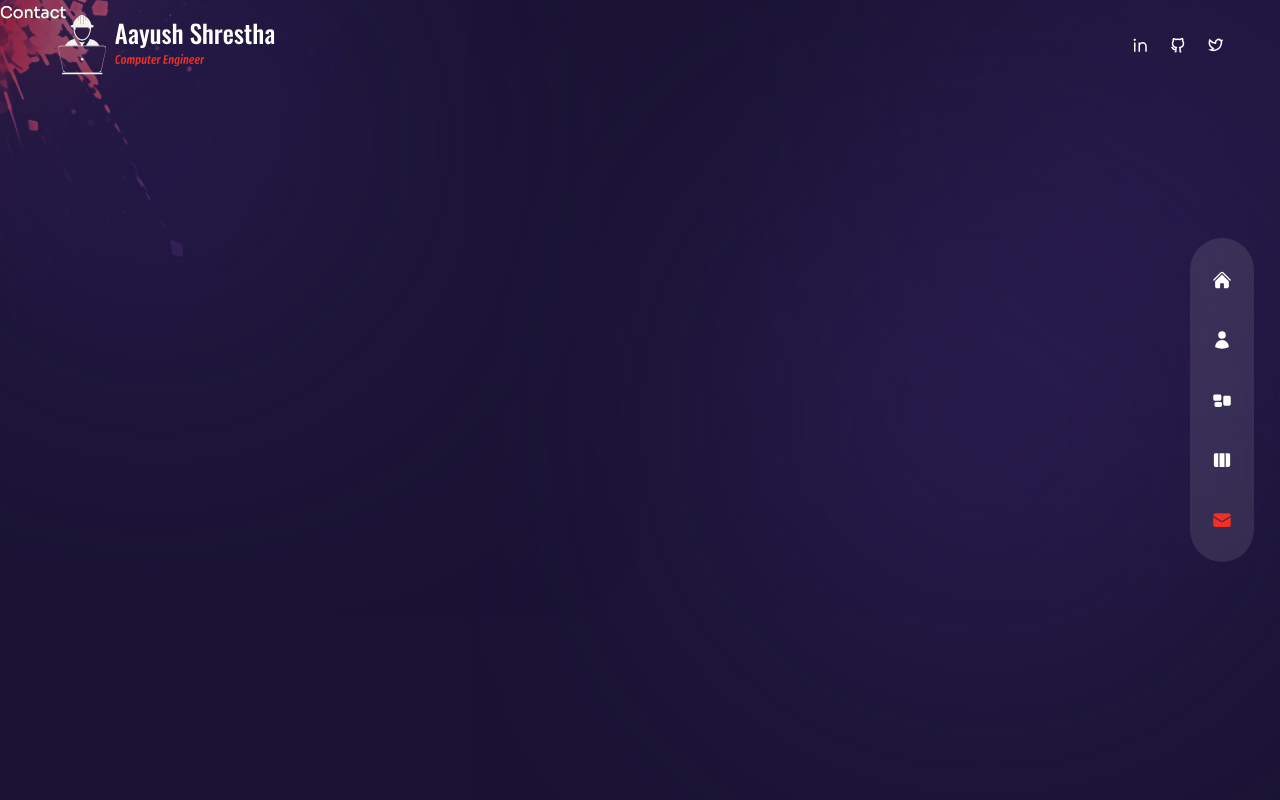
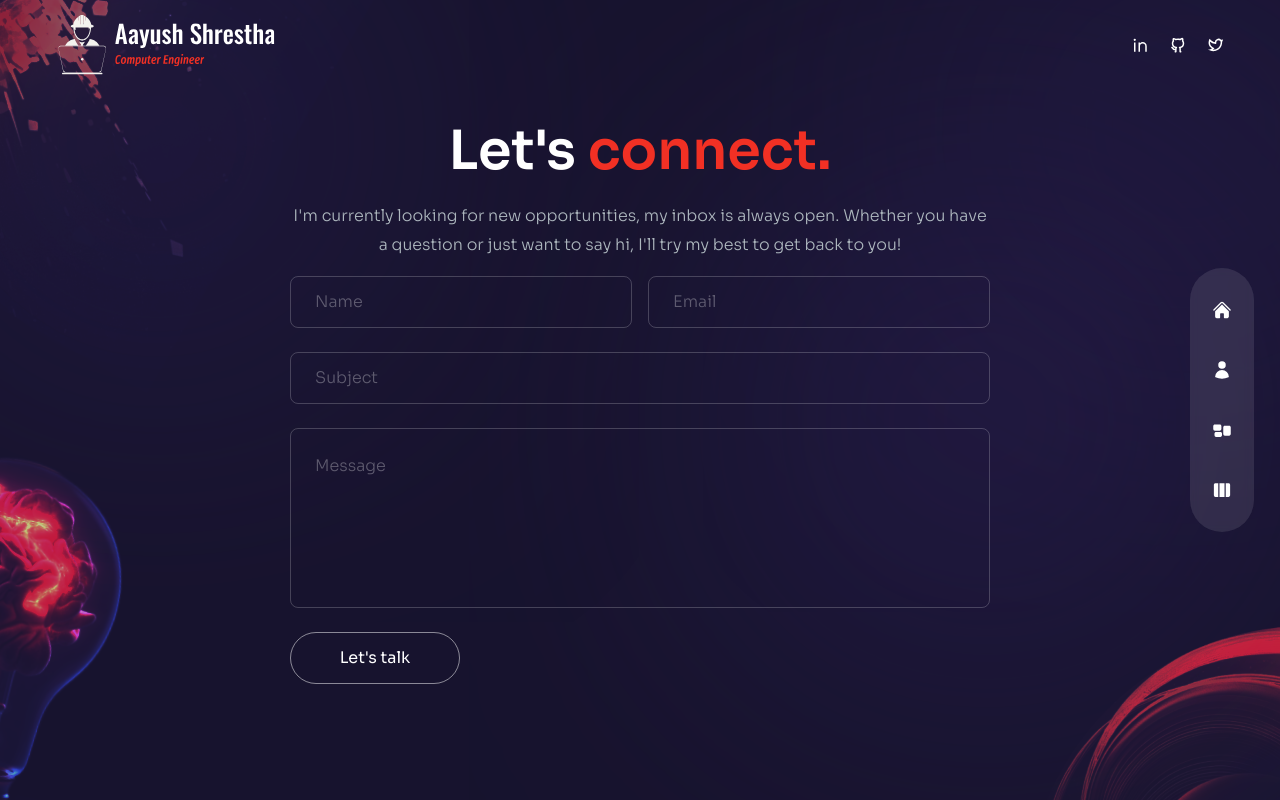
Before and after one commit to aayush105/portfolio, a Next.js app: page /contact in a window 1280 px wide. Built offline with nearby package versions, Linux system fonts and the light colour scheme.

Commit message:
work on contact page

```diff
--- a/components/Nav.js
+++ b/components/Nav.js
@@ -25,11 +25,11 @@ export const navData = [
     path: '/projects',
     icon: <HiViewColumns /> ,
   },
-  {
-    name: 'contact',
-    path: '/contact',
-    icon: <HiEnvelope />,
-  },
+  // {
+  //   name: 'contact',
+  //   path: '/contact',
+  //   icon: <HiEnvelope />,
+  // },
 ];
 
 const Nav = () => {
--- a/package.json
+++ b/package.json
@@ -26,6 +26,7 @@
     "react-icons": "^4.8.0",
     "react-tsparticles": "^2.9.3",
     "react-type-animation": "^3.2.0",
+    "resend": "^2.1.0",
     "swiper": "^9.4.0",
     "tailwind-scrollbar": "^3.0.4",
     "tsparticles": "^2.9.3"
--- a/pages/about/index.js
+++ b/pages/about/index.js
@@ -195,10 +195,10 @@ const About = () => {
           Quick learner with a strong adaptability to new technologies and programming languages.
         </motion.p>
         <div>
-          <button className="px-6 py-3 w-full sm:w-fit rounded-full mr-4 bg-white hover:bg-slate-200 text-black">
+          <button className="px-6 py-3 w-full sm:w-fit rounded-full mr-4 bg-white border-2 border-accent hover:border-white hover:bg-slate-200 text-black">
             <Link href="/contact">Hire Me</Link>
           </button>
-          <button className="px-6 py-3 w-full sm:w-fit rounded-full bg-transparent hover:bg-slate-900 text-accent border-white border-2 mt-3">
+          <button className="px-6 py-3 w-full sm:w-fit rounded-full bg-transparent hover:bg-slate-900 text-accent hover:border-accent border-2 mt-3">
             <a href="https://drive.google.com/file/d/10iwg_p-Yseh5BVjNb9oBukBNjMmKGe_5/view?usp=sharing" target="_blank" rel="noopener noreferrer">
               Download CV
             </a>
--- a/pages/api/hello.js
+++ /dev/null
@@ -1,5 +0,0 @@
-// Next.js API route support: https://nextjs.org/docs/api-routes/introduction
-
-export default function handler(req, res) {
-  res.status(200).json({ name: 'John Doe' })
-}
--- /dev/null
+++ b/pages/api/send/route.js
@@ -0,0 +1,26 @@
+import { Resend } from 'resend';
+
+const resend = new Resend(process.env.RESEND_API_KEY);
+const fromEmail = process.env.FROM_EMAIL;
+
+export default async function POST(req, res) {
+  try {
+    // Parse the JSON body of the request
+    const { body } = await req.json();
+    const { name, email, subject, message } = body;
+
+    // Send the email using the "resend" package
+    const data = await resend.emails.send({
+      from: fromEmail,
+      to: ['portfolio.aayush@gmail.com'], // Change this to your recipient email
+      subject: subject,
+      text: `Thank you for contacting us!\nNew message submitted:\n${message}`,
+    });
+
+    // Respond with the data from the email sending operation
+    res.json(data);
+  } catch (error) {
+    console.error('Error in API Route:', error);
+    res.status(500).json({ error: 'Internal Server Error' });
+  }
+}
--- a/pages/contact/index.js
+++ b/pages/contact/index.js
@@ -1,5 +1,120 @@
+"use client";
+import React, { useState } from "react";
+// components
+import Circles from "../../components/Circles";
+
+// icons
+import {BsArrowRight} from "react-icons/bs";
+
+// framer motion
+import { motion } from "framer-motion";
+
+// variants
+import { fadeIn } from "../../variants";
+import Bulb from "../../components/Bulb";
+
 const Contact = () => {
-  return <div>Contact</div>;
+  const [emailSubmitted, setEmailSubmitted] = useState(false);
+  const handleSubmit = async (e) => {
+    e.preventDefault();
+    const data = {
+      name: e.target.name.value,
+      email: e.target.email.value,
+      subject: e.target.subject.value,
+      message: e.target.message.value,
+    };
+    const JSONdata = JSON.stringify(data);
+    const endpoint = "/api/send/route";
+
+    // form the request for sending data to the server
+    const options ={
+      // the method is POST because we are sending data
+      method: "POST",
+      // tell the server that the body of the request is json
+      headers: {
+        "Content-Type": "application/json",
+      },
+      // body of the request is the json data
+      body: JSONdata,
+    };
+
+    const response = await fetch(endpoint, options);
+    const resData = await response.json();
+    console.log(resData);
+    if (resData.error) {
+      alert("Something went wrong. Please try again later.");
+    } else {
+      alert("Message sent successfully!");
+      emailSubmitted(true);
+      e.target.reset();
+    }
+  }
+  return (
+    <div className="h-full bg-primary/30">
+      <Circles />
+      <div className="container mx-auto py-32 text-center xl:text-left flex items-center justify-center h-full">
+        {/* text & form */}
+        <div className="flex flex-col w-full max-w-[700px]">
+          {/* text */}
+          <motion.h2
+            variants={fadeIn('up', 0.2)}
+            initial="hidden"
+            animate="show"
+            exit="hidden"
+            className="h2 text-center mb-4"
+          >
+            Let&apos;s <span className="text-accent">connect.</span>
+          </motion.h2>
+            <motion.p
+              variants={fadeIn('up', 0.3)}
+              initial="hidden"
+              animate="show"
+              exit="hidden"
+              className='text-[#ADB7BE] mb-4 text-center'>
+                {" "}
+                I&apos;m currently looking for new opportunities, my inbox is always open.
+                Whether you have a question or just want to say hi, I&apos;ll try my best
+                to get back to you!
+            </motion.p>
+          {/* form */}
+          <motion.form
+            onSubmit={handleSubmit}
+            variants={fadeIn('up', 0.4)}
+            initial="hidden"
+            animate="show"
+            exit="hidden"
+            className="flex-1 flex flex-col gap-6 w-full mx-auto">
+            {/* input group */}
+            <div className="flex gap-x-4 w-full">
+              <input type="text" name="name" id="name" required placeholder="name" className="input" />
+              <input type="text" name="email" id="email" required placeholder="email" className="input" />
+            </div>
+              <input type="text" name="subject" id="subject" placeholder="subject" className="input" />
+              <textarea name="message" id="message" placeholder="message" className="textarea"></textarea>
+              <button
+                type="submit"
+                className="btn rounded-full border border-white/50 max-w-[170px]
+              px-9 transition-all duration-300 flex items-center justify-center
+              overflow-hidden hover:border-accent group">
+                <span
+                  className="group-hover:-translate-y-[120%] group-hover:opacity-0 transition-all duration-300"
+                >
+                  Let&apos;s talk
+                </span>
+                <BsArrowRight className="-translate-y-[120%] opacity-0 group-hover:flex group-hover:translate-y-0 group-hover:opacity-100 transition-all duration-300 absolute text-[22px]"/>
+              </button>
+              {
+                // if the email was submitted successfully
+                emailSubmitted && (
+                  <p className="text-green-500 text-sm mt-2">Email sent successfully!</p>
+                )
+              }
+          </motion.form>
+        </div>
+      </div>
+      <Bulb />
+    </div>
+  );
 };
 
 export default Contact;
--- a/pages/projects/index.js
+++ b/pages/projects/index.js
@@ -88,7 +88,7 @@ const ProjectsSection = () => {
                 initial="hidden"
                 animate="show"
                 exit="hidden"
-                className="h2 text-center md:mt-40"
+                className="h2 text-center md:mt-40 mb-0"
               >
                 My Projects <span className="text-accent">.</span>
               </motion.h2>
@@ -97,7 +97,7 @@ const ProjectsSection = () => {
                 initial="hidden"
                 animate="show"
                 exit="hidden"
-                className="text-white flex flex-row justify-center items-center gap-2 py-4"
+                className="text-white flex flex-row justify-center items-center gap-2 py-4 mb-2"
               >
                 <ProjectTag
                   onClick={() => handleTagChange("All")}
```
Also changed, not shown: 2 other files (tests, documents, lock files or other folders).
